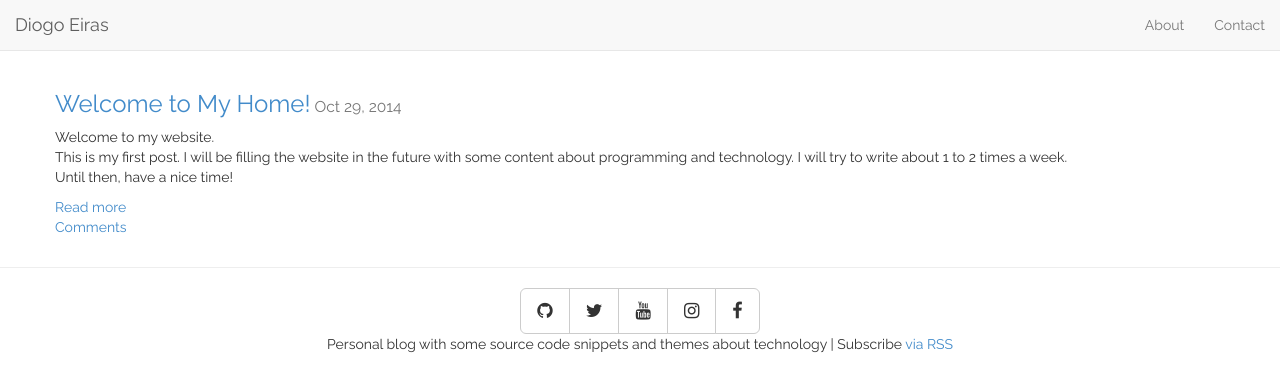
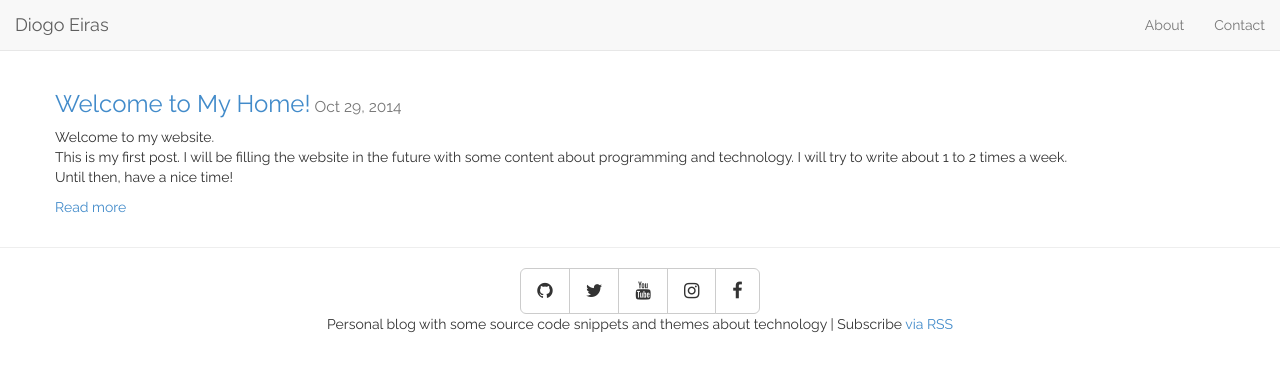
Before and after one commit to diogoeiras/diogoeiras.github.io, a Jekyll site: the page built from index.html, in a window 1280 px wide. Shown: the top 392 px of the page. Built offline with Jekyll 4.4.1, drawn with Linux system fonts in a browser that asks for light colours; nearby versions of some CDN libraries; comment, search, counter and statistics services are not loaded.

Commit message:
Contagem comentários removida

```diff
--- a/_layouts/default.html
+++ b/_layouts/default.html
@@ -11,6 +11,5 @@
       </div>
     </div>
     {% include footer.html %}
-    {% include disqus_count.html %}
   </body>
 </html>
--- a/index.html
+++ b/index.html
@@ -16,8 +16,7 @@ layout: default
           {{ post.content | strip_html | truncatewords:100 }}
         {% endif %}
       </div>
-      <a href="{{ post.url | prepend: site.baseurl }}">Read more</a><br>
-      <a href="{{ post.url | prepend: site.baseurl }}#disqus_thread">Comments</a>
+      <a href="{{ post.url | prepend: site.baseurl }}">Read more</a>
     </li>
     {% endfor %}
   </ul>
```
Also changed, not shown: _includes/disqus_count.html (deleted, +0 -12 lines).
